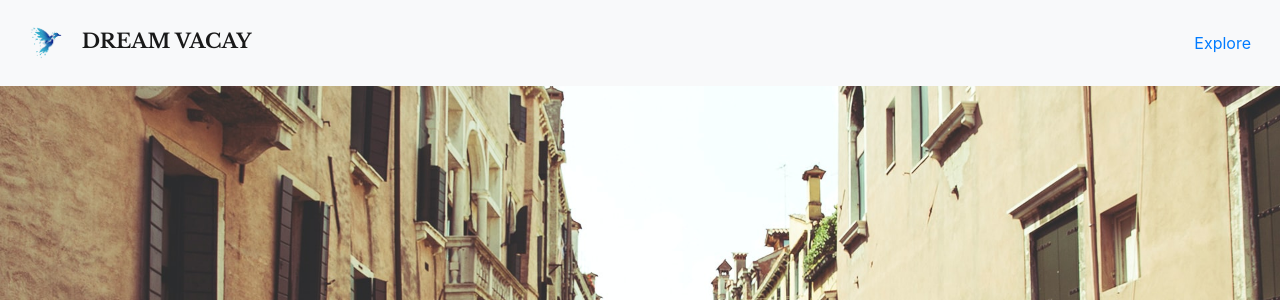
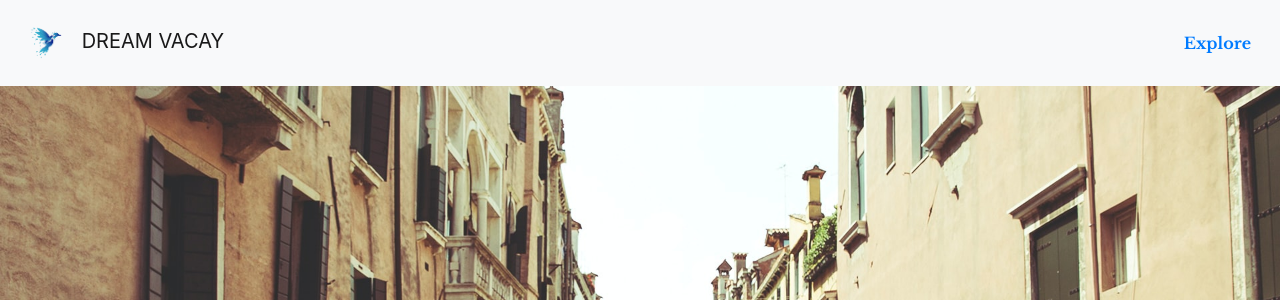
Before and after one commit to jonathanlei/dream-vacay, a Flask app: page / in a window 1280 px wide. Shown: the top 300 px of the page. Run offline with Flask 2, Linux system fonts and the light colour scheme; some libraries are stand-ins or nearby versions.

Commit message:
changed button font

```diff
--- a/static/stylesheets/style.css
+++ b/static/stylesheets/style.css
@@ -2,8 +2,10 @@ img {
     height: 60px;
     width: 60px;
 }
-
-#logo-title {
+#explore-btn{
+    font-family: 'Libre Baskerville', serif;
+}
+.btn-link {
     font-family: 'Libre Baskerville', serif;
 }
 
--- a/templates/base.html
+++ b/templates/base.html
@@ -31,8 +31,8 @@
       </div>
 
       <ul class="nav navbar-nav navbar-left">
-          <li><form action="/logout" method="POST">
-            <button class="btn btn-link" type="submit">Explore</button>
+          <li><form action="/explore" method="POST">
+            <button class="btn btn-link" id="explore-btn" type="submit">Explore</button>
           </form></li>
       </ul>
     </div>
```
